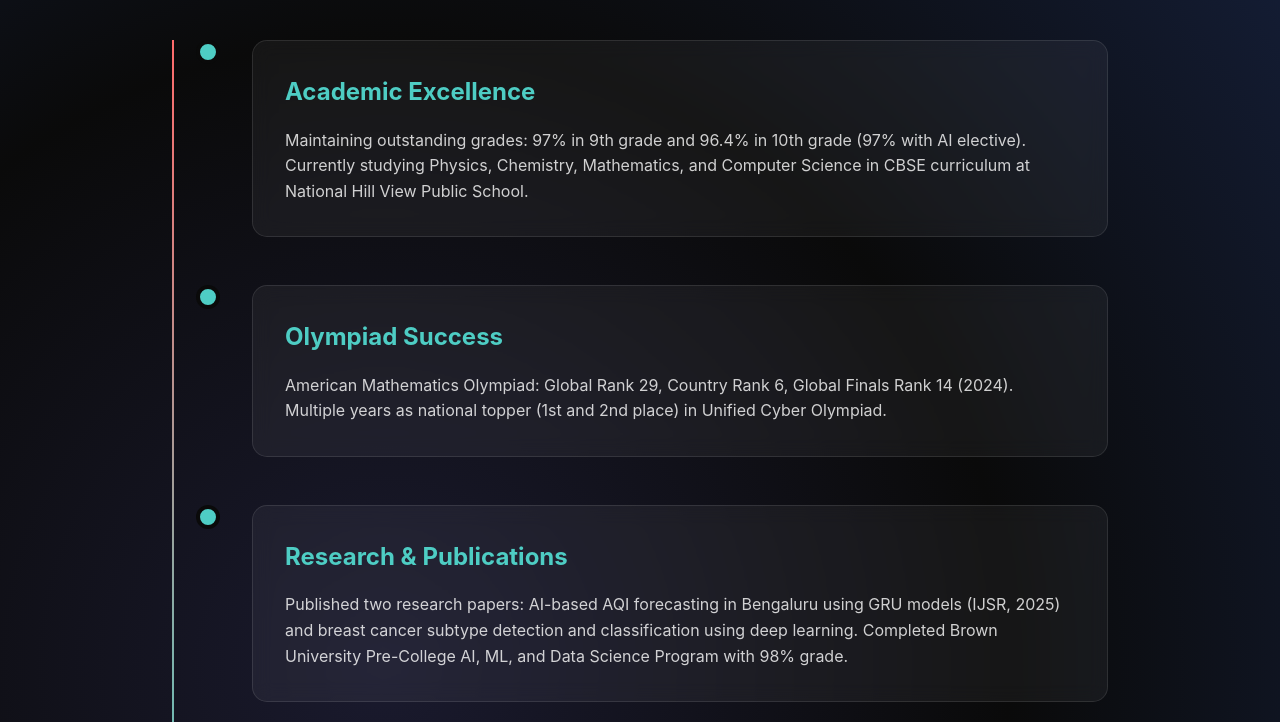
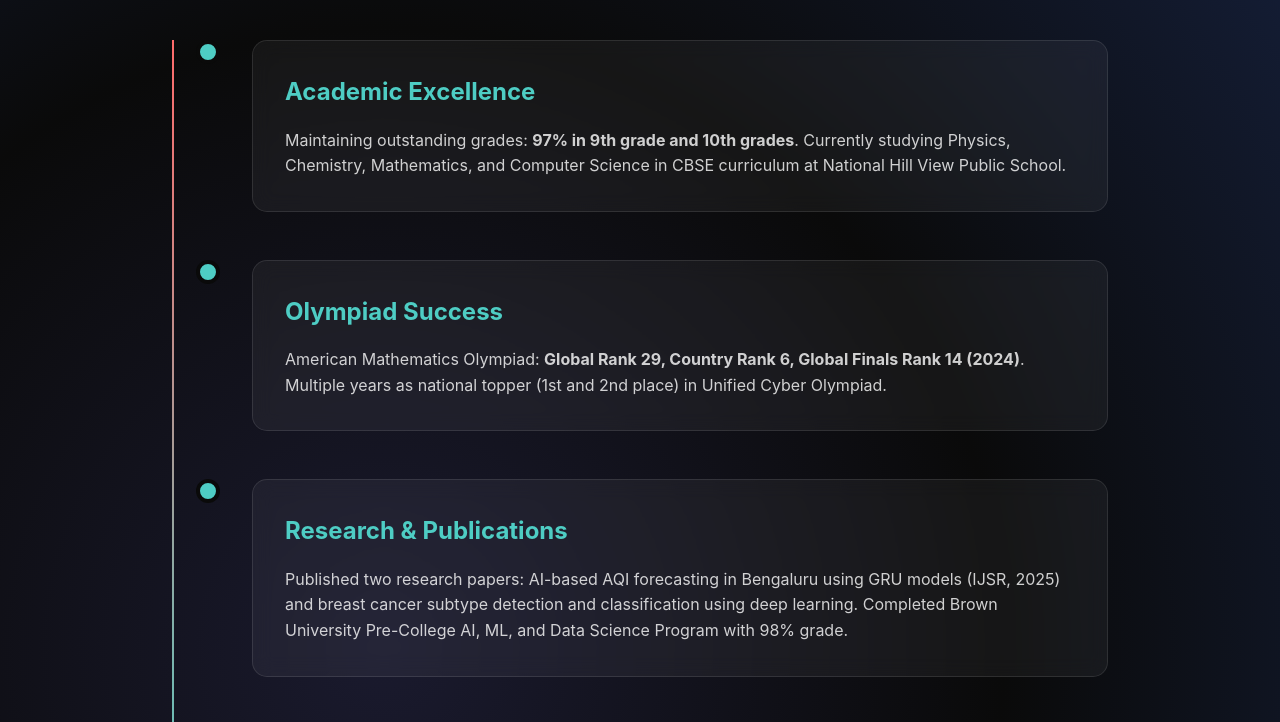
Before and after one commit to AnjaliiD/Anjali-Desai-Portfolio, a plain HTML site: page index.html in a window 1280 px wide. Shown: the part 2280-3002 px from the top of the page. Drawn offline with Linux system fonts and the light colour scheme.

Commit message:
Update index.html

```diff
--- a/index.html
+++ b/index.html
@@ -209,7 +209,7 @@
                     <div class="timeline-content">
                         <h3 class="timeline-title">Academic Excellence</h3>
                         <p class="timeline-description">
-                            Maintaining outstanding grades: 97% in 9th grade and 96.4% in 10th grade (97% with AI elective). Currently studying Physics, Chemistry, Mathematics, and Computer Science in CBSE curriculum at National Hill View Public School.
+                            Maintaining outstanding grades: <b>97% in 9th grade and 10th grades</b>. Currently studying Physics, Chemistry, Mathematics, and Computer Science in CBSE curriculum at National Hill View Public School.
                         </p>
                     </div>
                 </div>
@@ -217,7 +217,7 @@
                     <div class="timeline-content">
                         <h3 class="timeline-title">Olympiad Success</h3>
                         <p class="timeline-description">
-                            American Mathematics Olympiad: Global Rank 29, Country Rank 6, Global Finals Rank 14 (2024). Multiple years as national topper (1st and 2nd place) in Unified Cyber Olympiad.
+                            American Mathematics Olympiad: <b>Global Rank 29, Country Rank 6, Global Finals Rank 14 (2024)</b>. Multiple years as national topper (1st and 2nd place) in Unified Cyber Olympiad.
                         </p>
                     </div>
                 </div>
```
